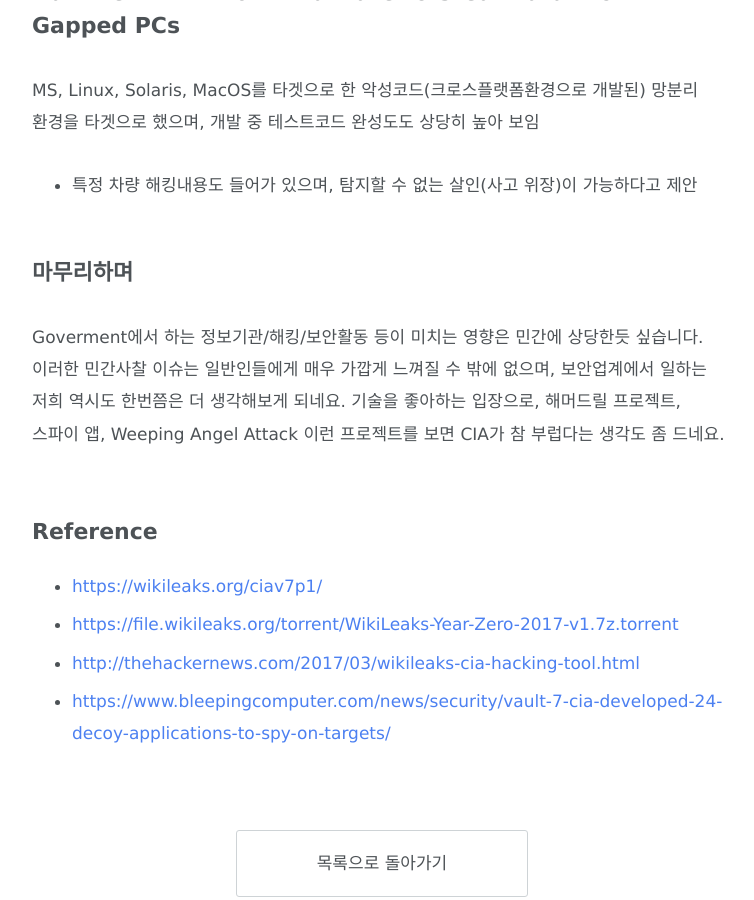
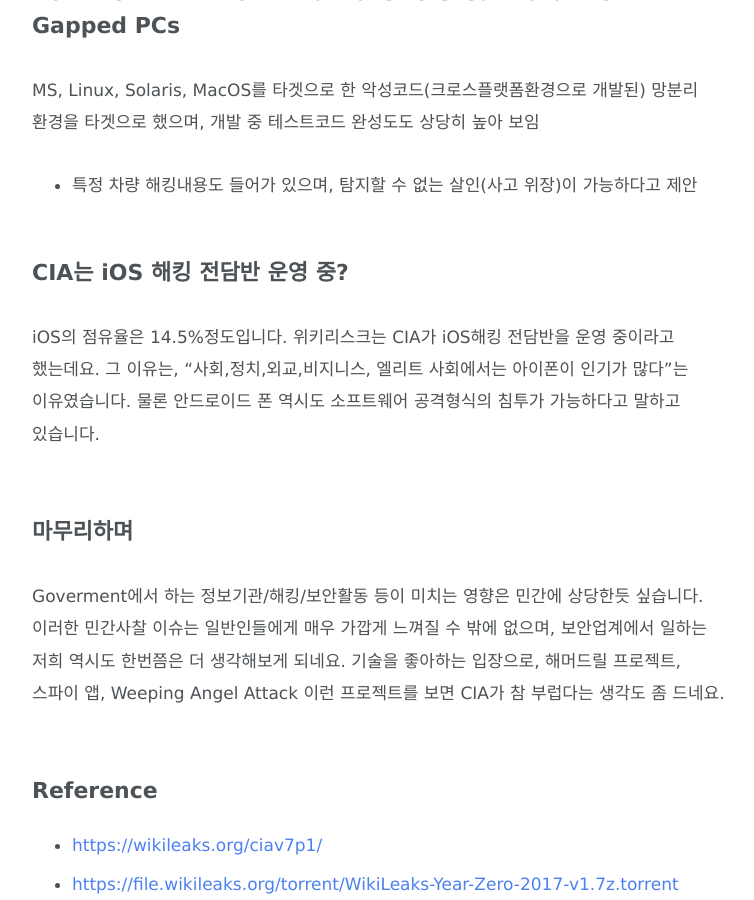
Before and after one commit to i2sec/i2sec.github.io, a Jekyll site: the page built from _posts/2017-03-08-wikileaks-cia-hacking-vault7.md, in a window 1280 px wide and 900 px high, scrolled down 3187 px. Shown: the whole window, without its empty margins (258-1012 px from the left). Built offline with Jekyll 4.4.1, drawn with Linux system fonts in a browser that asks for light colours; nearby versions of some CDN libraries; some web fonts are replaced.

Commit message:
Valut7 iOS hacking updated

```diff
--- a/_posts/2017-03-08-wikileaks-cia-hacking-vault7.md
+++ b/_posts/2017-03-08-wikileaks-cia-hacking-vault7.md
@@ -69,6 +69,12 @@ MS, Linux, Solaris, MacOS를 타겟으로 한 악성코드(크로스플랫폼환
 망분리 환경을 타겟으로 했으며, 개발 중 테스트코드 완성도도 상당히 높아 보임
 * 특정 차량 해킹내용도 들어가 있으며, 탐지할 수 없는 살인(사고 위장)이 가능하다고 제안
 
+### CIA는 iOS 해킹 전담반 운영 중?
+iOS의 점유율은 14.5%정도입니다. 위키리스크는 CIA가 iOS해킹 전담반을 운영 중이라고 했는데요.
+그 이유는, "사회,정치,외교,비지니스, 엘리트 사회에서는 아이폰이 인기가 많다"는 이유였습니다.
+물론 안드로이드 폰 역시도 소프트웨어 공격형식의 침투가 가능하다고 말하고 있습니다.
+
+
 ### 마무리하며
 Goverment에서 하는 정보기관/해킹/보안활동 등이 미치는 영향은 민간에 상당한듯 싶습니다.
 이러한 민간사찰 이슈는 일반인들에게 매우 가깝게 느껴질 수 밖에 없으며, 보안업계에서 일하는 저희 역시도 한번쯤은 더 생각해보게 되네요.
```
